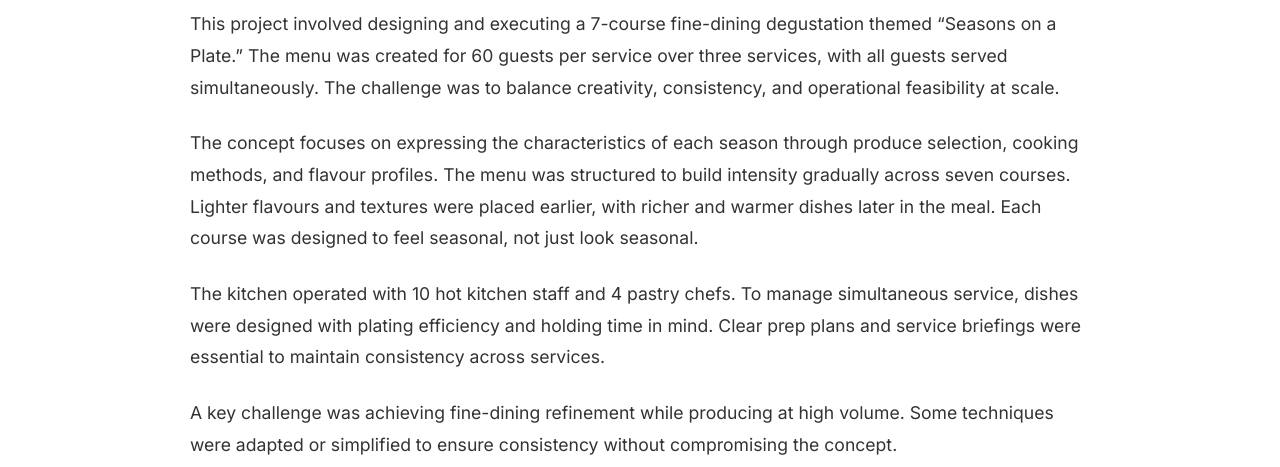
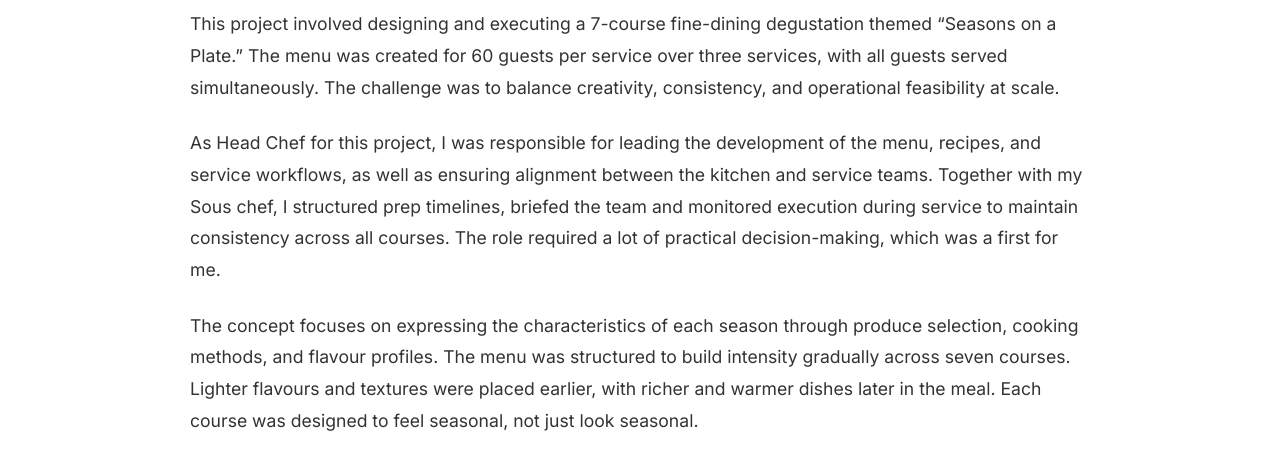
Before and after one commit to jr471/jr471.github.io, a plain HTML site: page blog.html in a window 1280 px wide. Shown: the part 550-1017 px from the top of the page. Drawn offline with nearby package versions, Linux system fonts and the light colour scheme; a web font is replaced by a local one.

Commit message:
Update blog.html

```diff
--- a/blog.html
+++ b/blog.html
@@ -43,6 +43,12 @@
                         on a Plate.” The menu was created for 60 guests per service over three services, with all guests
                         served simultaneously. The challenge was to balance creativity, consistency, and operational
                         feasibility at scale.</p>
+
+                    <p>As Head Chef for this project, I was responsible for leading the development of the menu, recipes,
+                        and service workflows, as well as ensuring alignment between the kitchen and service teams.
+                        Together with my Sous chef, I structured prep timelines, briefed the team and monitored execution
+                        during service to maintain consistency across all courses. The role required a lot of practical
+                        decision-making, which was a first for me.</p>
 
                     <p>The concept focuses on expressing the characteristics of each season through produce selection,
                         cooking methods, and flavour profiles. The menu was structured to build intensity gradually
@@ -104,4 +110,5 @@
 
 </body>
 
+
 </html>
```
